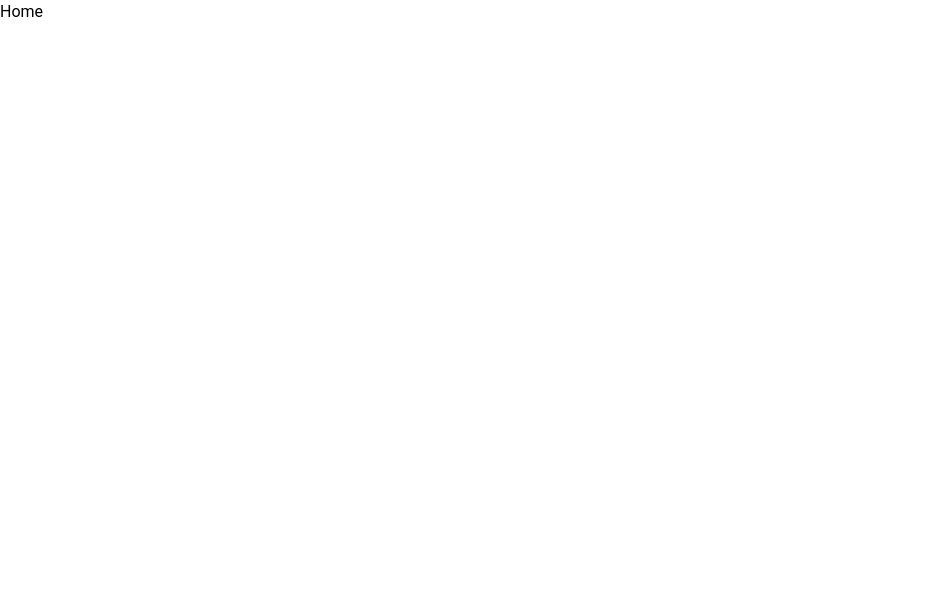
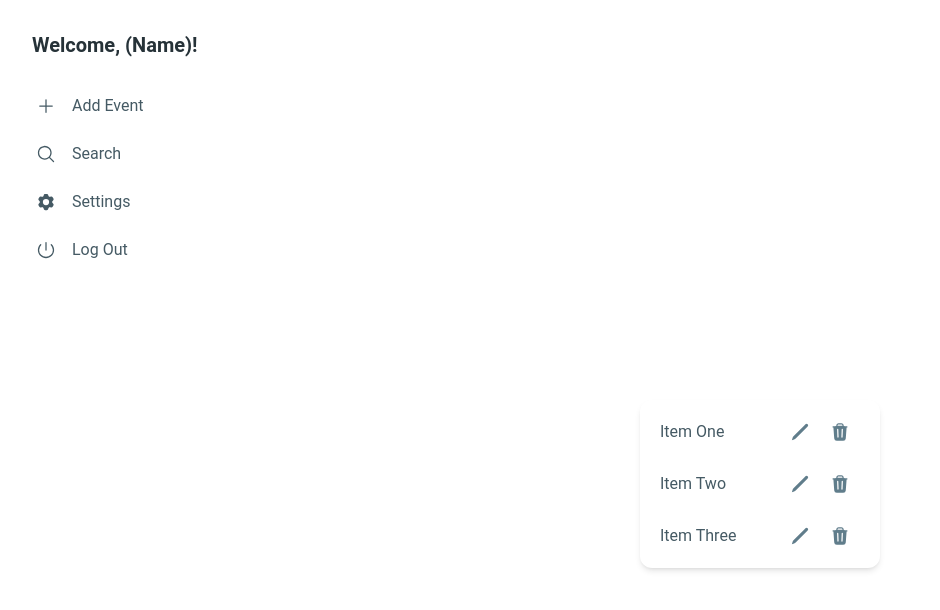
Before and after one commit to rebeccalilly/finalproj-s33, a React (Vite) app in the folder checklist-app/: page / in a window 1280 px wide. Shown: the top 610 px of the page, without its empty margins (0-940 px from the left). Built offline with nearby package versions, Linux system fonts and the light colour scheme.

Commit message:
Adds the main website that the user will see once logged in. Needs to fix the issues with the colors.

```diff
--- a/checklist-app/package.json
+++ b/checklist-app/package.json
@@ -10,9 +10,11 @@
     "preview": "vite preview"
   },
   "dependencies": {
+    "@heroicons/react": "^2.1.3",
     "@material-tailwind/react": "^2.1.9",
     "react": "^18.2.0",
     "react-dom": "^18.2.0",
+    "react-draggable": "^4.4.6",
     "tailwindcss": "^3.4.3"
   },
   "devDependencies": {
--- a/checklist-app/src/App.tsx
+++ b/checklist-app/src/App.tsx
@@ -1,13 +1,16 @@
-import { useState } from 'react'
-import reactLogo from './assets/react.svg'
-import viteLogo from '/vite.svg'
-import './style.css'
+import "./style.css";
+import { DefaultSidebar } from "./sidebar.tsx";
+import { ListWithIcon } from "./checklist.tsx";
 
 function App() {
-
   return (
-    <div>Home</div>
-  )
+    <div class="flex flex-row">
+      <div class="flex-[0.3]">{DefaultSidebar()}</div>
+      <div class="relative h-32 w-32">
+        <div>{ListWithIcon()}</div>
+      </div>
+    </div>
+  );
 }
 
-export default App
+export default App;
--- /dev/null
+++ b/checklist-app/src/checklist.tsx
@@ -0,0 +1,125 @@
+import React, { useState } from "react";
+import {
+  List,
+  ListItem,
+  ListItemSuffix,
+  Card,
+  IconButton,
+  Input,
+} from "@material-tailwind/react";
+import Draggable from "react-draggable";
+
+function PencilIcon() {
+  return (
+    <svg
+      xmlns="http://www.w3.org/2000/svg"
+      viewBox="0 0 24 24"
+      fill="currentColor"
+      className="h-5 w-5 mr-2"
+    >
+      <path
+        fillRule="evenodd"
+        d="m16.862 4.487 1.687-1.688a1.875 1.875 0 1 1 2.652 2.652L6.832 19.82a4.5 4.5 0 0 1-1.897 1.13l-2.685.8.8-2.685a4.5 4.5 0 0 1 1.13-1.897L16.863 4.487Zm0 0L19.5 7.125"
+        clipRule="evenodd"
+      />
+    </svg>
+  );
+}
+
+function TrashIcon() {
+  return (
+    <svg
+      xmlns="http://www.w3.org/2000/svg"
+      viewBox="0 0 24 24"
+      fill="currentColor"
+      className="h-5 w-5"
+    >
+      <path
+        fillRule="evenodd"
+        d="M16.5 4.478v.227a48.816 48.816 0 013.878.512.75.75 0 11-.256 1.478l-.209-.035-1.005 13.07a3 3 0 01-2.991 2.77H8.084a3 3 0 01-2.991-2.77L4.087 6.66l-.209.035a.75.75 0 01-.256-1.478A48.567 48.567 0 017.5 4.705v-.227c0-1.564 1.213-2.9 2.816-2.951a52.662 52.662 0 013.369 0c1.603.051 2.815 1.387 2.815 2.951zm-6.136-1.452a51.196 51.196 0 013.273 0C14.39 3.05 15 3.684 15 4.478v.113a49.488 49.488 0 00-6 0v-.113c0-.794.609-1.428 1.364-1.452zm-.355 5.945a.75.75 0 10-1.5.058l.347 9a.75.75 0 101.499-.058l-.346-9zm5.48.058a.75.75 0 10-1.498-.058l-.347 9a.75.75 0 001.5.058l.345-9z"
+        clipRule="evenodd"
+      />
+    </svg>
+  );
+}
+
+export function ListWithIcon() {
+  const [items, setItems] = useState(["Item One", "Item Two", "Item Three"]);
+  const [editableItemIndex, setEditableItemIndex] = useState(-1);
+  const [newItemName, setNewItemName] = useState("");
+  const [isEditing, setIsEditing] = useState(false);
+
+  const handleDeleteItem = (index) => {
+    const updatedItems = [...items];
+    updatedItems.splice(index, 1);
+    setItems(updatedItems);
+  };
+
+  const handleEditItem = (index) => {
+    setEditableItemIndex(index);
+    setNewItemName(items[index]);
+  };
+
+  const handleSaveEdit = (index) => {
+    const updatedItems = [...items];
+    updatedItems[index] = newItemName;
+    setItems(updatedItems);
+    setEditableItemIndex(-1);
+  };
+
+  if (items.length === 0) {
+    return null;
+  }
+
+  return (
+    <Draggable>
+      <div className="fixed top-1/2 left-1/2 transform -translate-x-1/2 -translate-y-1/2">
+        <Card className="w-96">
+          <List>
+            {items.map((item, index) => (
+              <ListItem key={index} ripple={false} className="py-1 pr-1 pl-4">
+                {editableItemIndex === index ? (
+                  <Input
+                    type="text"
+                    value={newItemName}
+                    onChange={(e) => setNewItemName(e.target.value)}
+                    onKeyDown={(e) => {
+                      if (e.key === "Enter") handleSaveEdit(index);
+                    }}
+                    onBlur={() => handleSaveEdit(index)}
+                    onFocus={() => setIsEditing(true)}
+                    autoFocus
+                    /*This part doesn't work. Let me know if you all could fix it so that the border when typing isn't black but a dark gray.*/
+                    className={`outline-gray ring-2 ring-gray-500 bg-gray-300 ${
+                      isEditing ? "bg-gray-100" : ""
+                    }`}
+                  />
+                ) : (
+                  <>
+                    {item}
+                    <ListItemSuffix className="flex">
+                      <IconButton
+                        variant="text"
+                        color="blue-gray"
+                        onClick={() => handleEditItem(index)}
+                      >
+                        <PencilIcon />
+                      </IconButton>
+                      <IconButton
+                        variant="text"
+                        color="blue-gray"
+                        onClick={() => handleDeleteItem(index)}
+                      >
+                        <TrashIcon />
+                      </IconButton>
+                    </ListItemSuffix>
+                  </>
+                )}
+              </ListItem>
+            ))}
+          </List>
+        </Card>
+      </div>
+    </Draggable>
+  );
+}
--- /dev/null
+++ b/checklist-app/src/sidebar.tsx
@@ -0,0 +1,75 @@
+import React, { useState } from "react";
+import {
+  Card,
+  Typography,
+  List,
+  ListItem,
+  ListItemPrefix,
+  ListItemSuffix,
+  Chip,
+} from "@material-tailwind/react";
+import {
+  PresentationChartBarIcon,
+  ShoppingBagIcon,
+  UserCircleIcon,
+  Cog6ToothIcon,
+  InboxIcon,
+  PowerIcon,
+  PlusIcon,
+  MagnifyingGlassIcon,
+} from "@heroicons/react/24/solid";
+import "./style.css";
+import { ListWithIcon } from "./checklist.tsx";
+
+export function DefaultSidebar() {
+  const [checklistCount, setChecklistCount] = useState(0);
+
+  const handleAddEventClick = () => {
+    setChecklistCount(checklistCount + 1);
+  };
+
+  const renderChecklists = () => {
+    const checklists = [];
+    for (let i = 0; i < checklistCount; i++) {
+      checklists.push(<ListWithIcon key={i} />);
+    }
+    return checklists;
+  };
+
+  return (
+    <Card className="h-[calc(100vh-2rem)] w-full max-w-[20rem] p-4 shadow-xl shadow-blue-gray-900/5 bg-blue-100">
+      <div className="mb-2 p-4">
+        <Typography variant="h5" color="blue-gray">
+          Welcome, (Name)!
+        </Typography>
+      </div>
+      <List>
+        <ListItem onClick={handleAddEventClick}>
+          <ListItemPrefix>
+            <PlusIcon className="h-5 w-5" />
+          </ListItemPrefix>
+          Add Event
+        </ListItem>
+        <ListItem>
+          <ListItemPrefix>
+            <MagnifyingGlassIcon className="h-5 w-5" />
+          </ListItemPrefix>
+          Search
+        </ListItem>
+        <ListItem>
+          <ListItemPrefix>
+            <Cog6ToothIcon className="h-5 w-5" />
+          </ListItemPrefix>
+          Settings
+        </ListItem>
+        <ListItem>
+          <ListItemPrefix>
+            <PowerIcon className="h-5 w-5" />
+          </ListItemPrefix>
+          Log Out
+        </ListItem>
+      </List>
+      {renderChecklists()}
+    </Card>
+  );
+}
```
Also changed, not shown: checklist-app/src/style.css, checklist-app/tailwind.config.js (line endings or trailing spaces), 2 other files (tests, documents, lock files or other folders).
